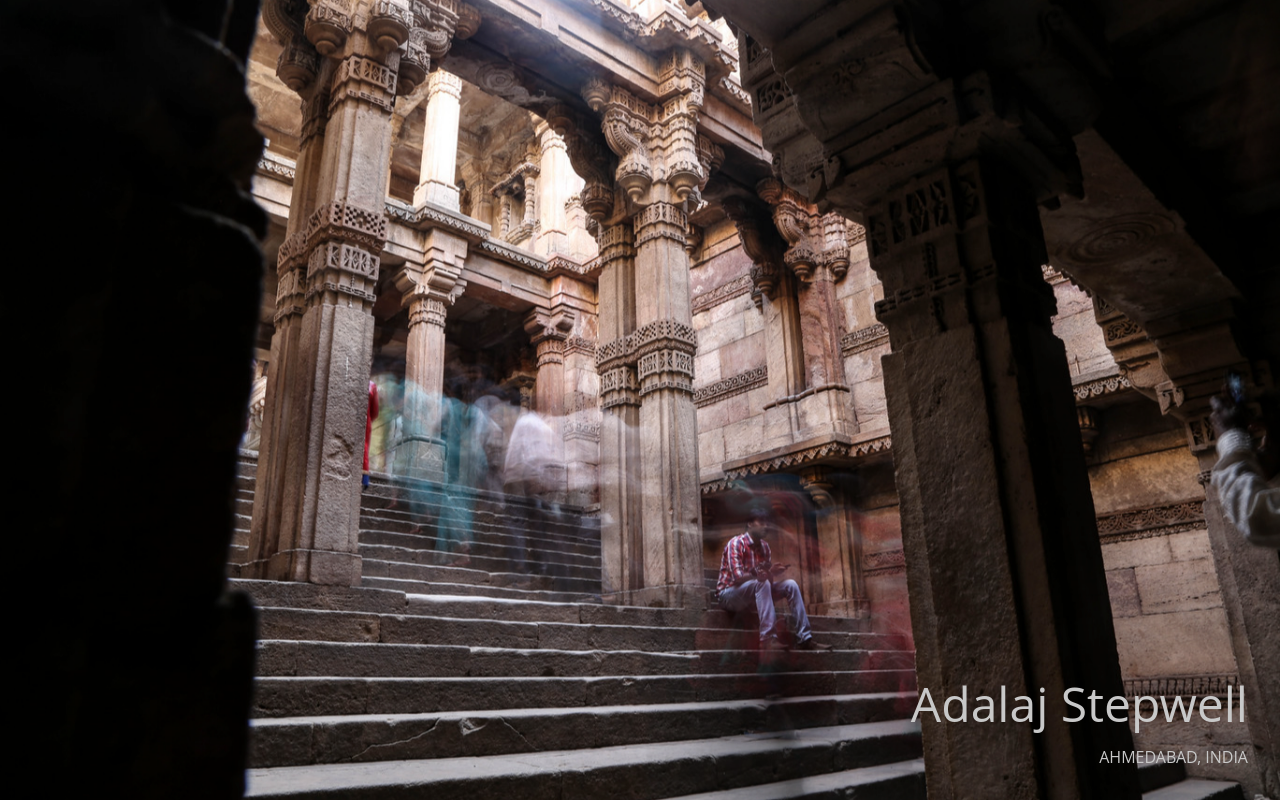
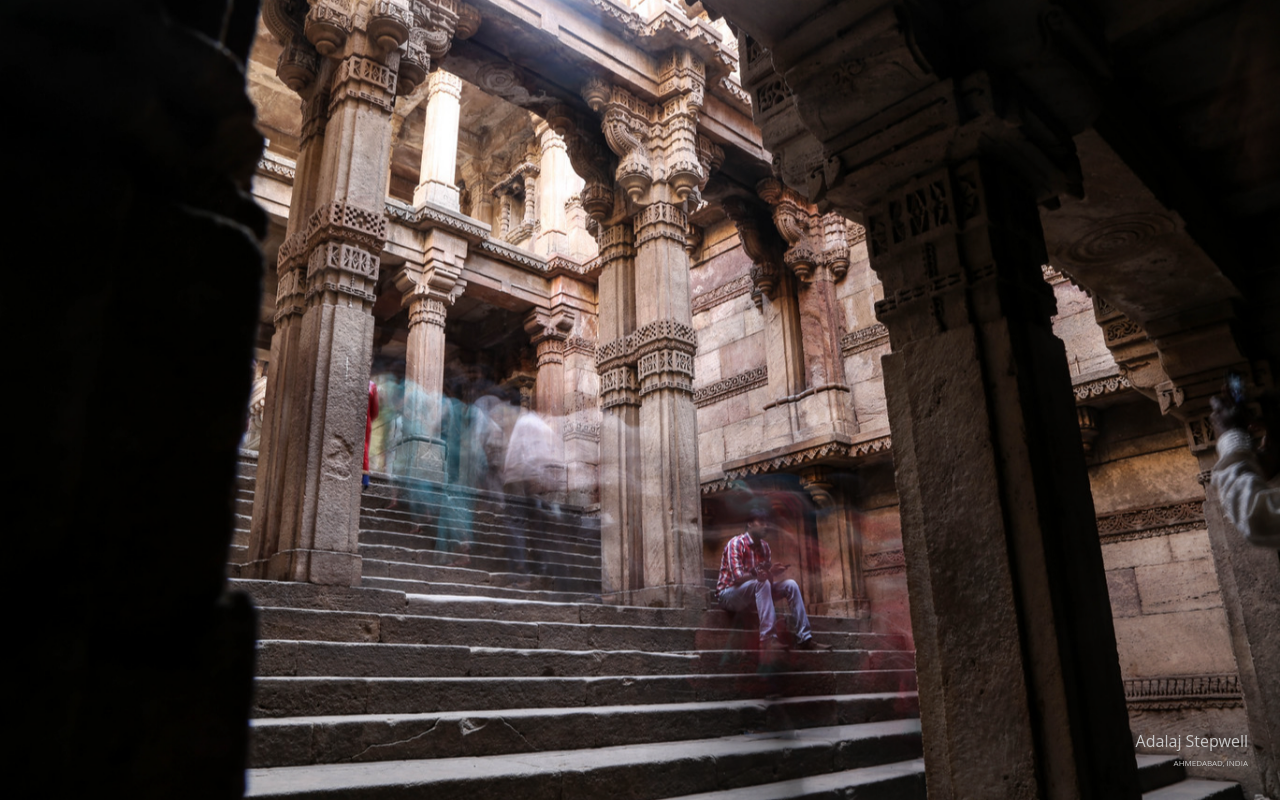
Before and after one commit to secretrobotron/comcast-step-well, a website: page index.html in a window 1280 px wide. Drawn offline with Linux system fonts and the light colour scheme.

Commit message:
fixed image sizes and image stack

```diff
--- a/main.js
+++ b/main.js
@@ -58,23 +58,22 @@
       imageToPrepare.classList.add('ready');
       imageToPrepare.classList.remove('show');
 
-      imageContainer.appendChild(imageToShow);
-      setTimeout(function () {
-        imageToShow.classList.add('show');
-      }, 50);
-
+      imageContainer.appendChild(imageToPrepare);
+      imageToShow.classList.add('show');
 
       // Try to compensate for Chrome not updating gfx properly.
-      shownImages[4] = shownImages[3];
-      shownImages[3] = shownImages[2];
-      shownImages[2] = shownImages[1];
-      shownImages[1] = shownImages[0];
-      shownImages[0] = imageToShow;
+      var imageStackSize = 6;
 
-      if (shownImages[4]) {
-        shownImages[4].classList.remove('show');
-        shownImages[4].classList.remove('ready');
-        imageContainer.removeChild(shownImages[4]);
+      for (var i = imageStackSize - 1; i > 0; --i) {
+        shownImages[i] = shownImages[i-1];
+      }
+
+      shownImages[0] = imageToPrepare;
+
+      if (shownImages[imageStackSize - 1]) {
+        shownImages[imageStackSize - 1].classList.remove('show');
+        shownImages[imageStackSize - 1].classList.remove('ready');
+        imageContainer.removeChild(shownImages[imageStackSize - 1]);
       }
 
       setTimeout(showNextImage, 800);
--- a/style.css
+++ b/style.css
@@ -38,11 +38,11 @@ html, body {
 }
 
 #title {
-  bottom: 4rem;
-  font-size: 3em;
+  bottom: 3rem;
 }
 
 #subtitle {
   bottom: 2rem;
   text-transform: uppercase;
+  font-size: 0.5em;
 }
```
Also changed, not shown: assets/images/2/01.jpg, assets/images/2/02.jpg, assets/images/2/03.jpg, assets/images/2/04.jpg, assets/images/2/05.jpg, assets/images/2/06.jpg, 6 other files.
